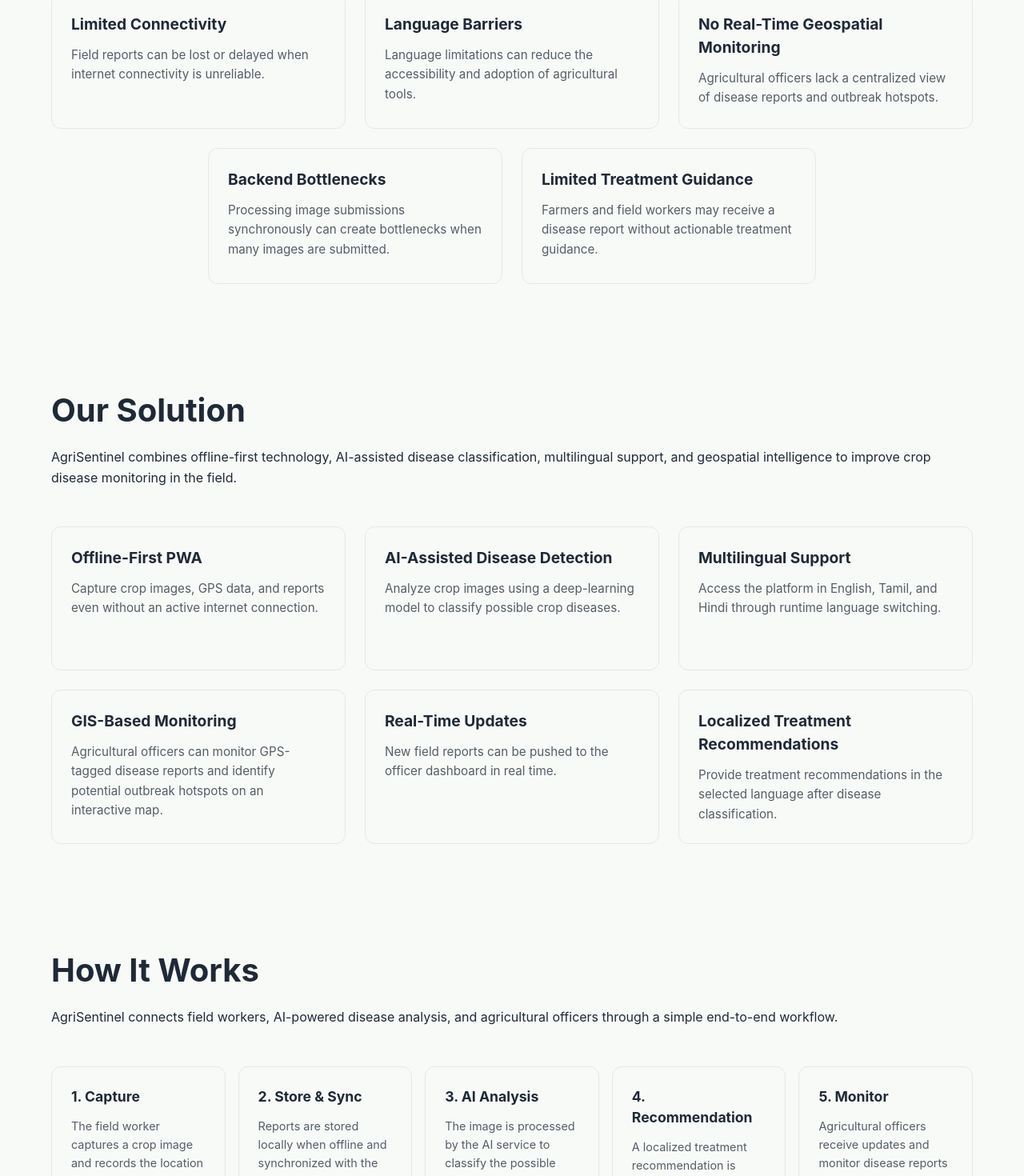
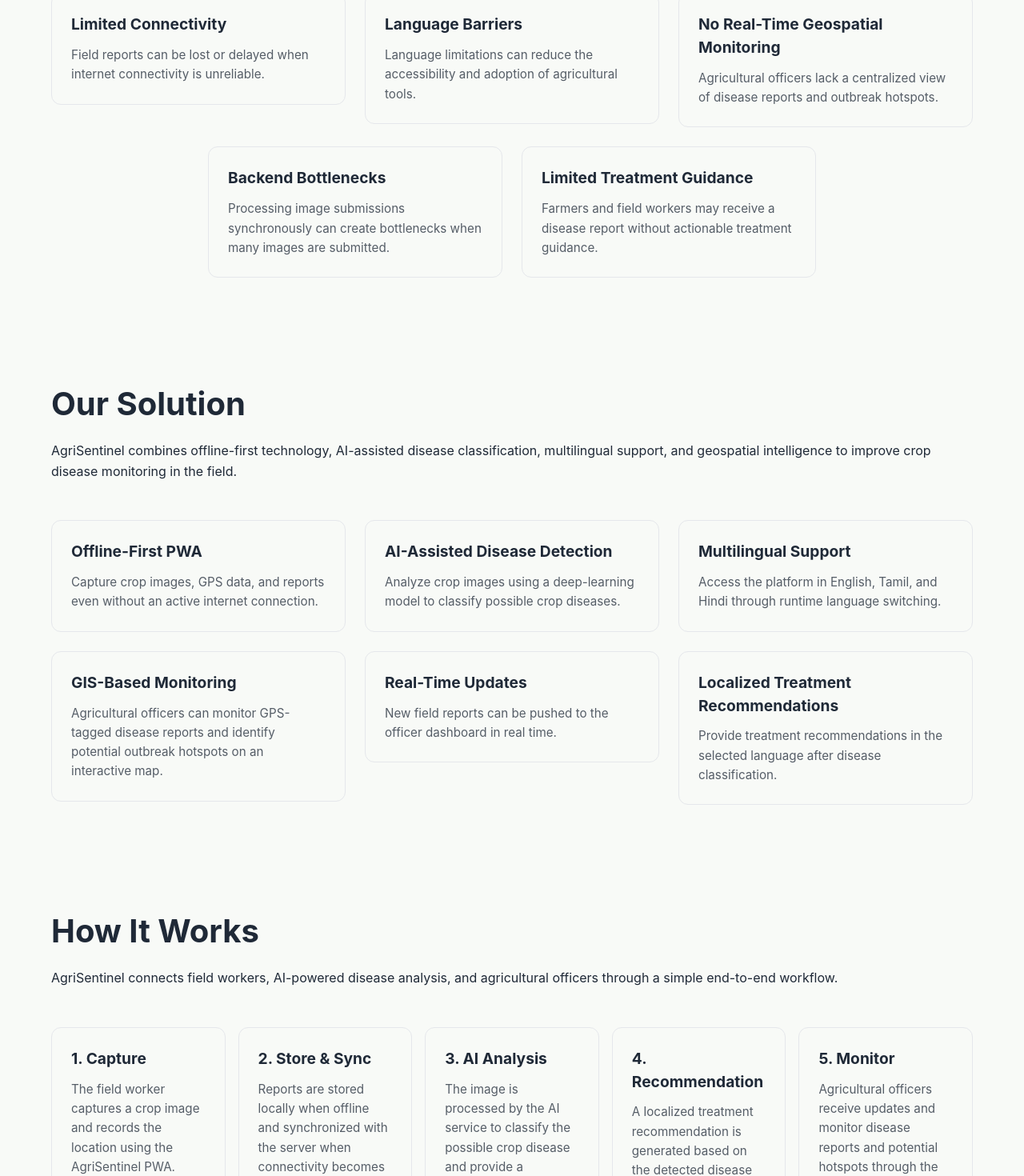
Before and after one commit to MohdHuzaif07/AgriSentinel, a React (Vite) app in the folder Client/: page / in a window 1280 px wide. Shown: the part 996-2466 px from the top of the page at 80% size. Built offline with nearby package versions, Linux system fonts and the light colour scheme.

Commit message:
Card alignment done

```diff
--- a/Client/src/App.css
+++ b/Client/src/App.css
@@ -1,4 +1,8 @@
-nav{
+/* ================================
+   NAVBAR
+================================ */
+
+.navbar {
   display: flex;
   justify-content: space-between;
   align-items: center;
@@ -6,35 +10,44 @@
   gap: 1rem;
   padding: 1rem 5%;
 }
-nav > div:last-child{
+
+.navbar-brand {
+  display: flex;
+  align-items: center;
+  gap: 0.5rem;
+}
+
+.brand-icon {
+  font-size: 1.5rem;
+}
+
+.brand-name {
+  font-size: 1.25rem;
+  font-weight: 700;
+}
+
+.navbar-links {
   display: flex;
   flex-wrap: wrap;
   gap: 2rem;
 }
-nav > div:first-child{
-  display: flex;
-  align-items: center;
-  gap: 0.5rem;
-}
-nav > div:first-child span:first-child{
-  font-size: 1.5rem;
-}
-nav > div:first-child span:last-child{
-  font-size: 1.25rem;
-  font-weight: 700;
-}
-nav > div:last-child a{
+
+.navbar-links a {
   text-decoration: none;
   color: inherit;
   font-weight: 500;
 }
-nav > div:last-child a:hover{
+
+.navbar-links a:hover {
   text-decoration: underline;
 }
 
 
+/* ================================
+   HERO
+================================ */
 
-#home {
+.hero-section {
   min-height: 85vh;
   display: flex;
   flex-direction: column;
@@ -43,94 +56,126 @@
   text-align: center;
   padding: 5rem 5%;
 }
-#home > span {
+
+.hero-label {
   font-size: 0.8rem;
   font-weight: 700;
   letter-spacing: 0.12em;
   text-transform: uppercase;
 }
-#home h1 {
+
+.hero-title {
   margin: 1rem 0;
   font-size: clamp(3rem, 8vw, 6rem);
   line-height: 1;
   font-weight: 800;
 }
-#home > p:first-of-type {
+
+.hero-description {
   font-size: 1.25rem;
   line-height: 1.6;
 }
-#home > p:nth-of-type(2) {
+
+.hero-subdescription {
   font-size: 1rem;
   line-height: 1.6;
 }
-#home > div:first-of-type {
+
+.hero-actions {
   display: flex;
   align-items: center;
   gap: 1rem;
   margin-top: 1.5rem;
 }
-#home > div:first-of-type button {
+
+.hero-actions button {
   border: none;
   padding: 0.8rem 1.5rem;
   border-radius: 0.5rem;
   font-weight: 600;
+  cursor: pointer;
 }
-#home > div:first-of-type a {
+
+.hero-actions a {
   text-decoration: none;
   font-weight: 600;
 }
-#home > div:nth-of-type(2) {
+
+.hero-actions button:hover {
+  transform: translateY(-2px);
+}
+
+.hero-highlights {
   display: flex;
   gap: 2rem;
   margin-top: 3rem;
 }
-#home > div:nth-of-type(2) > div {
+
+.hero-highlight {
   display: flex;
   flex-direction: column;
   gap: 0.25rem;
   text-align: left;
 }
-#home > div:nth-of-type(2) strong {
+
+.hero-highlight strong {
   font-size: 1rem;
   font-weight: 700;
 }
-#home > div:nth-of-type(2) span {
+
+.hero-highlight span {
   font-size: 0.85rem;
   opacity: 0.7;
 }
-#home > div:first-of-type button:hover {
-  transform: translateY(-2px);
+
+
+/* ================================
+   REUSABLE SECTION
+================================ */
+
+.section {
+  padding: 4rem 5%;
+}
+
+.section-header {
+  margin-bottom: 3rem;
+}
+
+.section-title {
+  font-size: 2.5rem;
+  margin: 0 0 1rem;
+}
+
+.section-description {
+  line-height: 1.6;
 }
 
 
+/* ================================
+   REUSABLE CARDS
+================================ */
 
-#problem {
-  padding: 4rem 5%;
+.card-grid {
+  display: flex;
+  flex-wrap: wrap;
+  justify-content: center;
+  align-items: flex-start;
+  gap: 1.5rem;
 }
-#problem h2 {
-  font-size: 2.5rem;
-  margin: 0 0 1rem;
-}
-#problem > p {
-  line-height: 1.6;
-}
-#problem > div {
-  display: grid;
-  grid-template-columns: repeat(3, minmax(0, 1fr));
-  gap: 1.5rem;
-  margin-top: 3rem;
-}
-#problem > div > div {
+
+.card {
+  flex: 0 1 calc((100% - 3rem) / 3);
   padding: 1.5rem;
   border-radius: 0.75rem;
   border: 1px solid #e5e7eb;
-  min-height: 170px;
 }
-#problem > div > div h3 {
+
+.card-title {
   margin: 0 0 0.75rem;
   font-size: 1.2rem;
 }
-#problem > div > div p {
+
+.card-description {
   margin: 0;
   line-height: 1.6;
   font-size: 0.95rem;
@@ -138,244 +183,148 @@
 }
 
 
+/* ================================
+   HOW IT WORKS
+================================ */
 
-#features {
-  padding: 4rem 5%;
-}
-#features h2 {
-  font-size: 2.5rem;
-  margin: 0 0 1rem;
-}
-#features > p {
-  line-height: 1.6;
-}
-#features > div {
-  display: grid;
-  grid-template-columns: repeat(3, minmax(0, 1fr));
-  gap: 1.5rem;
-  margin-top: 3rem;
-}
-#features > div > div {
-  padding: 1.5rem;
-  border-radius: 0.75rem;
-  border: 1px solid #e5e7eb;
-  min-height: 180px;
-}
-#features > div > div h3 {
-  margin: 0 0 0.75rem;
-  font-size: 1.2rem;
-}
-#features > div > div p {
-  margin: 0;
-  line-height: 1.6;
-  font-size: 0.95rem;
-  opacity: 0.75;
-}
-
-
-
-#how-it-works {
-  padding: 4rem 5%;
-}
-#how-it-works h2 {
-  font-size: 2.5rem;
-  margin: 0 0 1rem;
-}
-#how-it-works > p {
-  line-height: 1.6;
-}
-#how-it-works > div {
+.workflow-grid {
   display: grid;
   grid-template-columns: repeat(5, minmax(0, 1fr));
   gap: 1rem;
   margin-top: 3rem;
-  margin-left: auto;
-  margin-right: auto;
 }
-#how-it-works > div > div {
-  padding: 1.5rem;
-  border-radius: 0.75rem;
-  border: 1px solid #e5e7eb;
-  min-height: 220px;
-}
-#how-it-works > div > div h3 {
-  margin: 0 0 0.75rem;
-  font-size: 1.1rem;
-}
-#how-it-works > div > div p {
-  margin: 0;
-  line-height: 1.6;
-  font-size: 0.9rem;
-  opacity: 0.75;
+
+.workflow-card {
+  flex: none;
 }
 
 
+/* ================================
+   CTA
+================================ */
 
-#technology {
-  padding: 4rem 5%;
+.cta-section {
+  padding: 6rem 5%;
+  text-align: center;
 }
-#technology h2 {
+
+.cta-section h2 {
   font-size: 2.5rem;
   margin: 0 0 1rem;
 }
-#technology > p {
-  line-height: 1.6;
-}
-#technology > div {
-  display: grid;
-  grid-template-columns: repeat(3, minmax(0, 1fr));
-  gap: 1.5rem;
-  margin-top: 3rem;
-}
-#technology > div > div {
-  padding: 1.5rem;
-  border-radius: 0.75rem;
-  border: 1px solid #e5e7eb;
-  min-height: 180px;
-}
-#technology > div > div h3 {
-  margin: 0 0 0.75rem;
-  font-size: 1.2rem;
-}
-#technology > div > div p {
-  margin: 0;
-  line-height: 1.6;
-  font-size: 0.95rem;
-  opacity: 0.75;
-}
 
-
-
-#cta {
-  padding: 6rem 5%;
-  text-align: center;
-}
-#cta h2 {
-  font-size: 2.5rem;
-  margin: 0 0 1rem;
-}
-#cta > p {
+.cta-section p {
   max-width: 650px;
   margin: 0 auto;
   line-height: 1.6;
   opacity: 0.75;
 }
-#cta button {
+
+.cta-section button {
   margin-top: 2rem;
   border: none;
   padding: 0.8rem 1.5rem;
   border-radius: 0.5rem;
   font-weight: 600;
+  cursor: pointer;
 }
 
 
+/* ================================
+   FOOTER
+================================ */
 
-#problem > div,
-#features > div,
-#technology > div {
-  display: flex;
-  flex-wrap: wrap;
-  justify-content: center;
-  gap: 1.5rem;
-  margin-top: 3rem;
-}
-#problem > div > div,
-#features > div > div,
-#technology > div > div {
-  flex: 0 1 calc((100% - 3rem) / 3);
-}
-
-
-footer {
+.footer {
   padding: 3rem 5%;
   text-align: center;
 }
-footer > div:first-of-type {
+
+.footer-brand {
   display: flex;
   justify-content: center;
   align-items: center;
   gap: 0.5rem;
 }
-footer > div:first-of-type strong {
+
+.footer-brand strong {
   font-size: 1.2rem;
   font-weight: 700;
 }
-footer > p:first-of-type {
+
+.footer-description {
   max-width: 500px;
   margin: 1rem auto;
   line-height: 1.6;
   opacity: 0.7;
 }
-footer > div:nth-of-type(2) {
+
+.footer-links {
   display: flex;
   justify-content: center;
   gap: 1.5rem;
   margin-top: 1.5rem;
 }
-footer > div:nth-of-type(2) a {
+
+.footer-links a {
   text-decoration: none;
   font-weight: 500;
   color: inherit;
 }
-footer > div:nth-of-type(2) a:hover{
+
+.footer-links a:hover {
   text-decoration: underline;
 }
-footer > p:last-of-type {
+
+.footer-copyright {
   margin-top: 2rem;
   font-size: 0.85rem;
   opacity: 0.6;
 }
 
 
+/* ================================
+   RESPONSIVE DESIGN
+================================ */
 
 @media (max-width: 900px) {
-  #problem > div,
-  #features > div,
-  #technology > div {
+
+  .card {
+    flex-basis: calc((100% - 1.5rem) / 2);
+  }
+
+  .workflow-grid {
     grid-template-columns: repeat(2, minmax(0, 1fr));
   }
 
-  #problem > div > div,
-  #features > div > div,
-  #technology > div > div {
-    flex-basis: calc((100% - 1.5rem) / 2);
-  }
-
-  #how-it-works > div {
-    grid-template-columns: repeat(2, minmax(0, 1fr));
-  }
-
-  #how-it-works > div > div:last-child {
+  .workflow-card:last-child {
     grid-column: 1 / -1;
     justify-self: center;
     width: 50%;
   }
 }
+
+
 @media (max-width: 600px) {
-  nav{
+
+  .navbar {
     flex-direction: column;
     align-items: center;
   }
 
-  nav > div:last-child{
+  .navbar-links {
     justify-content: center;
     gap: 1rem;
   }
-  #problem > div,
-  #features > div,
-  #technology > div {
-    grid-template-columns: 1fr;
-  }
-  #problem > div > div,
-  #features > div > div,
-  #technology > div > div {
+
+  .card {
     flex-basis: 100%;
   }
-  #how-it-works > div {
+
+  .workflow-grid {
     grid-template-columns: 1fr;
   }
 
-  #how-it-works > div > div:last-child {
+  .workflow-card:last-child {
     width: 100%;
   }
 }
--- a/Client/src/App.jsx
+++ b/Client/src/App.jsx
@@ -1,14 +1,15 @@
 import './App.css'
-function App(){
-  return(
+
+function App() {
+  return (
     <>
+      <nav className="navbar">
+        <div className="navbar-brand">
+          <span className="brand-icon">🌿</span>
+          <span className="brand-name">AgriSentinel</span>
+        </div>
 
-    <nav>
-      <div>
-        <span>🌿</span>
-        <span>AgriSentinel</span>
-      </div>
-      <div>
+        <div className="navbar-links">
           <a href="#home">Home</a>
           <a href="#features">Features</a>
           <a href="#how-it-works">How It Works</a>
@@ -16,83 +17,94 @@
         </div>
       </nav>
 
-
       <main>
 
-      <section id="home">
-        <span>AI-POWERED AGRICULTURAL INTELLIGENCE</span>
-        <h1>AgriSentinel</h1>
-        <p>
+        {/* Hero Section */}
+        <section id="home" className="hero-section">
+          <span className="hero-label">
+            AI-POWERED AGRICULTURAL INTELLIGENCE
+          </span>
+
+          <h1 className="hero-title">AgriSentinel</h1>
+
+          <p className="hero-description">
             An Offline-First Multilingual AI-Assisted Crop Disease Monitoring &
             Geospatial Decision Support Platform.
           </p>
-        <p>
+
+          <p className="hero-subdescription">
             Capture crop images, report diseases, and receive localized recommendations
             even in low-connectivity rural areas.
           </p>
-        <div>
+
+          <div className="hero-actions">
             <button>Get Started</button>
             <a href="#features">Explore Features</a>
           </div>
-        <div>
-          <div>
+
+          <div className="hero-highlights">
+            <div className="hero-highlight">
               <strong>Offline-First</strong>
               <span>Works without constant internet</span>
             </div>
 
-          <div>
+            <div className="hero-highlight">
               <strong>AI-Assisted</strong>
               <span>Crop disease classification</span>
             </div>
 
-          <div>
+            <div className="hero-highlight">
               <strong>Multilingual</strong>
               <span>English · Tamil · Hindi</span>
             </div>
           </div>
         </section>
 
-      <section id="problem">
-        <h2>The Problem</h2>
 
-        <p>
+        {/* Problem Section */}
+        <section id="problem" className="section problem-section">
+          <div className="section-header">
+            <h2 className="section-title">The Problem</h2>
+
+            <p className="section-description">
               Field workers in rural agricultural regions lack reliable,
               offline-capable, multilingual crop disease reporting tools with
               real-time geospatial monitoring for agricultural authorities.
             </p>
+          </div>
 
-        <div>
-          <div>
-            <h3>Limited Connectivity</h3>
-            <p>
+          <div className="card-grid">
+            <div className="card">
+              <h3 className="card-title">Limited Connectivity</h3>
+              <p className="card-description">
                 Field reports can be lost or delayed when internet connectivity is unreliable.
               </p>
             </div>
 
-          <div>
-            <h3>Language Barriers</h3>
-            <p>
+            <div className="card">
+              <h3 className="card-title">Language Barriers</h3>
+              <p className="card-description">
                 Language limitations can reduce the accessibility and adoption of agricultural tools.
               </p>
             </div>
 
-          <div>
-            <h3>No Real-Time Geospatial Monitoring</h3>
-            <p>
+            <div className="card">
+              <h3 className="card-title">No Real-Time Geospatial Monitoring</h3>
+              <p className="card-description">
                 Agricultural officers lack a centralized view of disease reports and outbreak hotspots.
               </p>
             </div>
 
-          <div>
-            <h3>Backend Bottlenecks</h3>
-            <p>
+            <div className="card">
+              <h3 className="card-title">Backend Bottlenecks</h3>
+              <p className="card-description">
                 Processing image submissions synchronously can create bottlenecks when many images are submitted.
               </p>
             </div>
 
-          <div>
-            <h3>Limited Treatment Guidance</h3>
-            <p>
+            <div className="card">
+              <h3 className="card-title">Limited Treatment Guidance</h3>
+              <p className="card-description">
                 Farmers and field workers may receive a disease report without actionable treatment guidance.
               </p>
             </div>
@@ -100,58 +112,61 @@
         </section>
 
 
-      <section id="features">
-        <h2>Our Solution</h2>
+        {/* Features Section */}
+        <section id="features" className="section features-section">
+          <div className="section-header">
+            <h2 className="section-title">Our Solution</h2>
 
-        <p>
+            <p className="section-description">
               AgriSentinel combines offline-first technology, AI-assisted disease
               classification, multilingual support, and geospatial intelligence to
               improve crop disease monitoring in the field.
             </p>
+          </div>
 
-        <div>
-          <div>
-            <h3>Offline-First PWA</h3>
-            <p>
+          <div className="card-grid">
+            <div className="card">
+              <h3 className="card-title">Offline-First PWA</h3>
+              <p className="card-description">
                 Capture crop images, GPS data, and reports even without an active
                 internet connection.
               </p>
             </div>
 
-          <div>
-            <h3>AI-Assisted Disease Detection</h3>
-            <p>
+            <div className="card">
+              <h3 className="card-title">AI-Assisted Disease Detection</h3>
+              <p className="card-description">
                 Analyze crop images using a deep-learning model to classify possible
                 crop diseases.
               </p>
             </div>
 
-          <div>
-            <h3>Multilingual Support</h3>
-            <p>
+            <div className="card">
+              <h3 className="card-title">Multilingual Support</h3>
+              <p className="card-description">
                 Access the platform in English, Tamil, and Hindi through runtime
                 language switching.
               </p>
             </div>
 
-          <div>
-            <h3>GIS-Based Monitoring</h3>
-            <p>
+            <div className="card">
+              <h3 className="card-title">GIS-Based Monitoring</h3>
+              <p className="card-description">
                 Agricultural officers can monitor GPS-tagged disease reports and
                 identify potential outbreak hotspots on an interactive map.
               </p>
             </div>
 
-          <div>
-            <h3>Real-Time Updates</h3>
-            <p>
+            <div className="card">
+              <h3 className="card-title">Real-Time Updates</h3>
+              <p className="card-description">
                 New field reports can be pushed to the officer dashboard in real time.
               </p>
             </div>
 
-          <div>
-            <h3>Localized Treatment Recommendations</h3>
-            <p>
+            <div className="card">
+              <h3 className="card-title">Localized Treatment Recommendations</h3>
+              <p className="card-description">
                 Provide treatment recommendations in the selected language after
                 disease classification.
               </p>
@@ -159,50 +174,54 @@
           </div>
         </section>
 
-      <section id="how-it-works">
-        <h2>How It Works</h2>
 
-        <p>
+        {/* How It Works Section */}
+        <section id="how-it-works" className="section workflow-section">
+          <div className="section-header">
+            <h2 className="section-title">How It Works</h2>
+
+            <p className="section-description">
               AgriSentinel connects field workers, AI-powered disease analysis,
               and agricultural officers through a simple end-to-end workflow.
             </p>
+          </div>
 
-        <div>
-          <div>
-            <h3>1. Capture</h3>
-            <p>
+          <div className="workflow-grid">
+            <div className="card workflow-card">
+              <h3 className="card-title">1. Capture</h3>
+              <p className="card-description">
                 The field worker captures a crop image and records the location
                 using the AgriSentinel PWA.
               </p>
             </div>
 
-          <div>
-            <h3>2. Store & Sync</h3>
-            <p>
+            <div className="card workflow-card">
+              <h3 className="card-title">2. Store & Sync</h3>
+              <p className="card-description">
                 Reports are stored locally when offline and synchronized with
                 the server when connectivity becomes available.
               </p>
             </div>
 
-          <div>
-            <h3>3. AI Analysis</h3>
-            <p>
+            <div className="card workflow-card">
+              <h3 className="card-title">3. AI Analysis</h3>
+              <p className="card-description">
                 The image is processed by the AI service to classify the possible
                 crop disease and provide a confidence score.
               </p>
             </div>
 
-          <div>
-            <h3>4. Recommendation</h3>
-            <p>
+            <div className="card workflow-card">
+              <h3 className="card-title">4. Recommendation</h3>
+              <p className="card-description">
                 A localized treatment recommendation is generated based on the
                 detected disease and selected language.
               </p>
             </div>
 
-          <div>
-            <h3>5. Monitor</h3>
-            <p>
+            <div className="card workflow-card">
+              <h3 className="card-title">5. Monitor</h3>
+              <p className="card-description">
                 Agricultural officers receive updates and monitor disease reports
                 and potential hotspots through the GIS dashboard.
               </p>
@@ -210,50 +229,54 @@
           </div>
         </section>
 
-      <section id="technology">
-        <h2>Technology Behind AgriSentinel</h2>
 
-        <p>
+        {/* Technology Section */}
+        <section id="technology" className="section technology-section">
+          <div className="section-header">
+            <h2 className="section-title">Technology Behind AgriSentinel</h2>
+
+            <p className="section-description">
               AgriSentinel uses a modular architecture combining modern web,
               AI, real-time communication, and geospatial technologies.
             </p>
+          </div>
 
-        <div>
-          <div>
-            <h3>Frontend & PWA</h3>
-            <p>
+          <div className="card-grid">
+            <div className="card">
+              <h3 className="card-title">Frontend & PWA</h3>
+              <p className="card-description">
                 React.js, Vite, Tailwind CSS, IndexedDB, and Service Workers
                 power the offline-first Progressive Web App.
               </p>
             </div>
 
-          <div>
-            <h3>Backend</h3>
-            <p>
+            <div className="card">
+              <h3 className="card-title">Backend</h3>
+              <p className="card-description">
                 Node.js, Express.js, MongoDB, JWT, and Role-Based Access Control
                 provide the core application backend and security.
               </p>
             </div>
 
-          <div>
-            <h3>AI & Machine Learning</h3>
-            <p>
+            <div className="card">
+              <h3 className="card-title">AI & Machine Learning</h3>
+              <p className="card-description">
                 Python, FastAPI, and PyTorch are used to provide asynchronous
                 crop disease classification.
               </p>
             </div>
 
-          <div>
-            <h3>Real-Time & Asynchronous Processing</h3>
-            <p>
+            <div className="card">
+              <h3 className="card-title">Real-Time & Asynchronous Processing</h3>
+              <p className="card-description">
                 BullMQ handles asynchronous processing while Socket.IO enables
                 real-time report updates.
               </p>
             </div>
 
-          <div>
-            <h3>Geospatial Intelligence</h3>
-            <p>
+            <div className="card">
+              <h3 className="card-title">Geospatial Intelligence</h3>
+              <p className="card-description">
                 Leaflet or MapLibre is used to visualize GPS-tagged disease
                 reports and potential outbreak hotspots.
               </p>
@@ -261,7 +284,9 @@
           </div>
         </section>
 
-      <section id="cta">
+
+        {/* CTA Section */}
+        <section id="cta" className="cta-section">
           <h2>Ready to Make Crop Disease Monitoring Smarter?</h2>
 
           <p>
@@ -271,32 +296,35 @@
 
           <button>Get Started</button>
         </section>
+
       </main>
 
 
-    <footer>
-      <div>
+      {/* Footer */}
+      <footer className="footer">
+        <div className="footer-brand">
           <span>🌿</span>
           <strong>AgriSentinel</strong>
         </div>
 
-      <p>
+        <p className="footer-description">
           Offline-first AI-assisted crop disease monitoring and geospatial
           decision support.
         </p>
 
-      <div>
+        <div className="footer-links">
           <a href="#home">Home</a>
           <a href="#features">Features</a>
           <a href="#how-it-works">How It Works</a>
           <a href="#technology">Technology</a>
         </div>
 
-      <p>&copy; 2026 AgriSentinel. All rights reserved.</p>
+        <p className="footer-copyright">
+          &copy; 2026 AgriSentinel. All rights reserved.
+        </p>
       </footer>
-
     </>
   )
 }
 
-export default App;
+export default App
```
Lines whose indentation alone changed are shown as unchanged.
